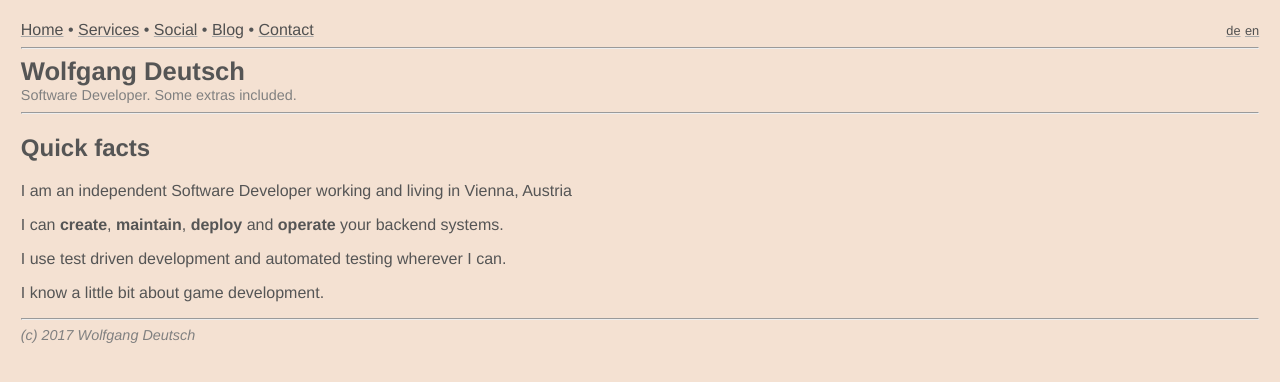
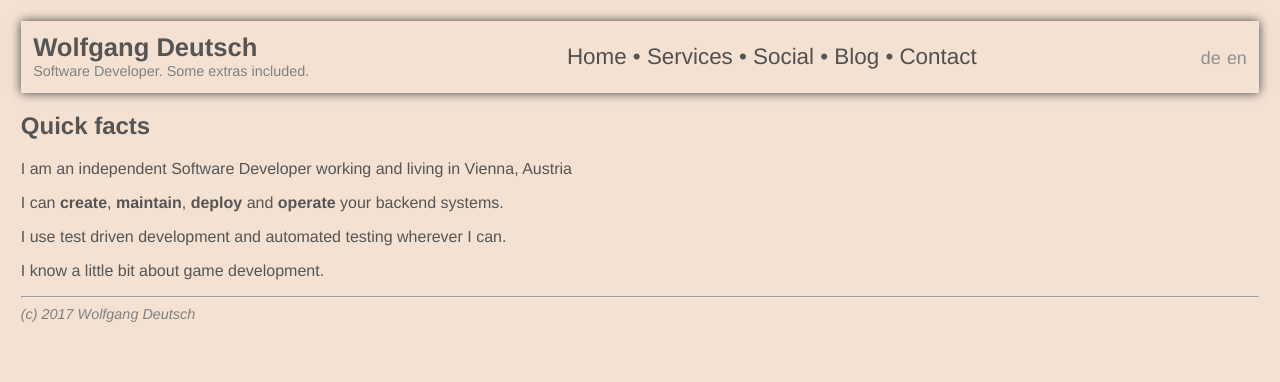
Before and after one commit to wolfgang-wdw/wolfgang-wdw.github.io, a Jekyll site: the page built from index.md, in a window 1280 px wide. Shown: the top 382 px of the page. Built offline with Jekyll 4.4.1, drawn with Linux system fonts in a browser that asks for light colours.

Commit message:
Move navigation bar right to header

```diff
--- a/_includes/header.html
+++ b/_includes/header.html
@@ -1,4 +1,12 @@
-<div class="nav">
+<div class="header-table">
+  <div class="header-table-cell">
+    <div class="header">
+      <span class='big'>{{ site.title[page.lang] }}</span>
+      <br>
+      <span class='small'>{{ site.subtitle[page.lang] }}</span>
+    </div>
+  </div>
+  <div class="nav-table-cell">
     {% for item in site.nav[page.lang] %}
       {% if item.href_base == '' %}
         {% assign lang_postfix = '' %}
@@ -17,11 +25,4 @@
     {% endfor %}
     </span>
   </div>
-
-<div class="header">
-  <hr>
-  <span class='big'>{{ site.title[page.lang] }}</span>
-  <br>
-  <span class='small'>{{ site.subtitle[page.lang] }}</span>
-  <hr>
 </div>
--- a/css/_nav.scss
+++ /dev/null
@@ -1,5 +0,0 @@
-.nav {
-  padding: 0;
-  font-size:   100%;
-  text-align: left;
-}
--- a/css/_settings.scss
+++ b/css/_settings.scss
@@ -1,13 +1,17 @@
 $font-family:  Helvetica,Arial,sans-serif;
+
 
 $site-text-color:            #555555;
 $site-background-color: #f4e1d2;
 $list-entry-color:  #site-text-color;
 
+$header-background-color: $site-background-color;
+
+
 $link-color:        #505050;
 $link-hover-color: #606060;
 $link-hover-background-color: #e3d0c1;
-$lang-link-color:       $link-color;
+$lang-link-color:       #909090;
 
 $service-table-shadow-color: #424242;
 $service-table-header-background-color: #546e7a;
--- a/css/style.scss
+++ b/css/style.scss
@@ -10,8 +10,37 @@
 @import 'settings';
 @import 'header';
 @import 'footer';
-@import 'nav';
 @import 'service-table';
+
+.header-table {
+    display: table;
+    width: 100%;
+    margin: auto;
+    margin-top: 0;
+    margin-bottom: 0;
+    padding: 0%;
+    box-shadow: 0px 0px 10px $service-table-shadow-color;
+}
+
+.header-table-cell {
+  display: table-cell;
+  position: relative;
+  background-color: $header-background-color;
+  padding: 1%;
+}
+
+.nav-table-cell {
+  padding: 1%;
+  display: table-cell;
+  text-align: center;
+  vertical-align: middle;
+  //padding-left: 10%;
+  //padding-right: auto;
+  width: 75%;
+  background-color: $header-background-color;
+  font-size:   140%;
+}
+
 
 body {
   padding: 1%;
@@ -29,7 +58,7 @@ li {
 }
 
 a {
-  text-decoration: underline #AAA;
+  text-decoration: none;
   color: $link-color;
   -webkit-transition: font-size 0.3s ease, background-color 0.3s ease;
   -moz-transition: font-size 0.3s ease, background-color 0.3s ease;
```
Lines whose indentation alone changed are shown as unchanged.
